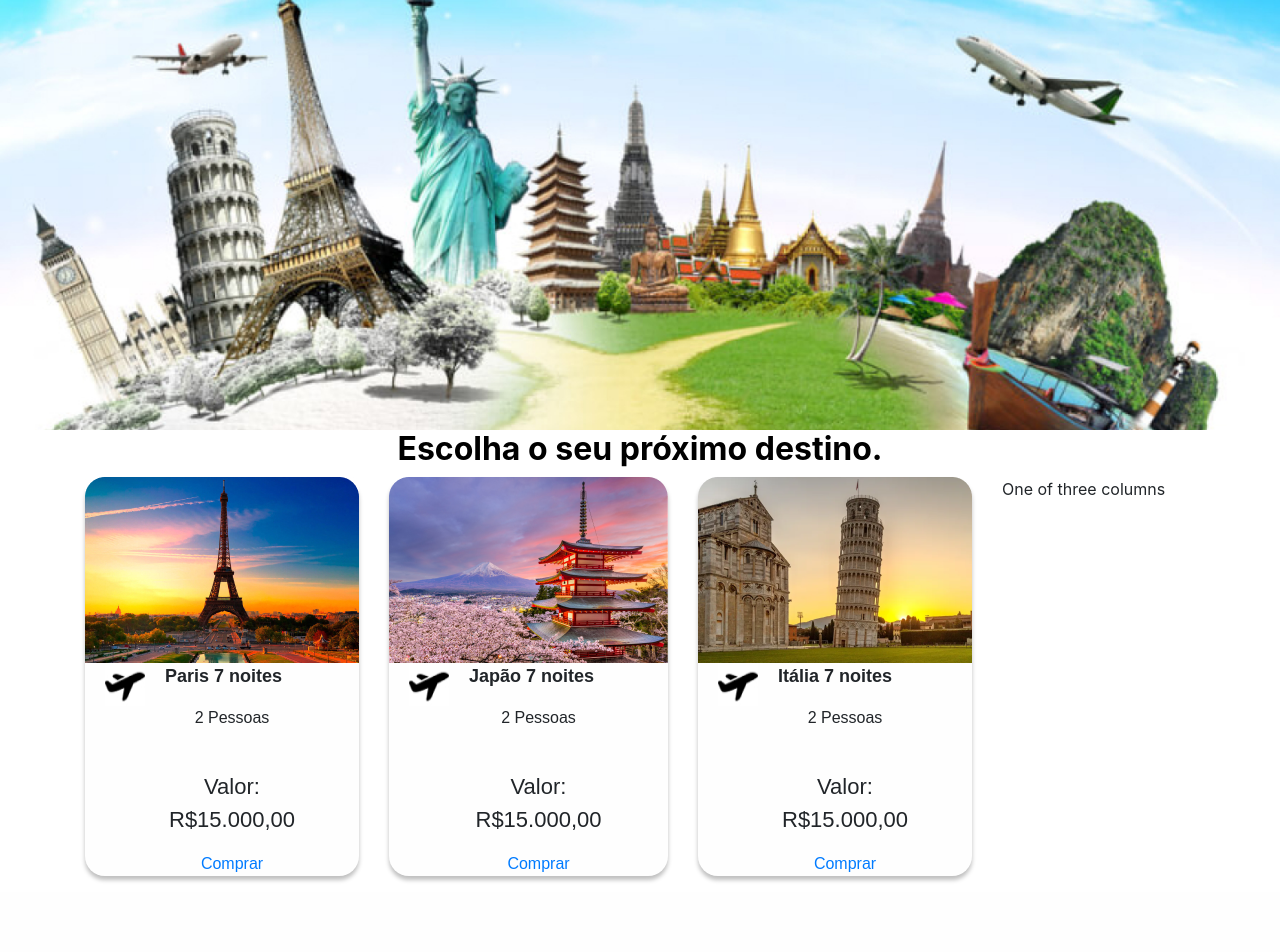
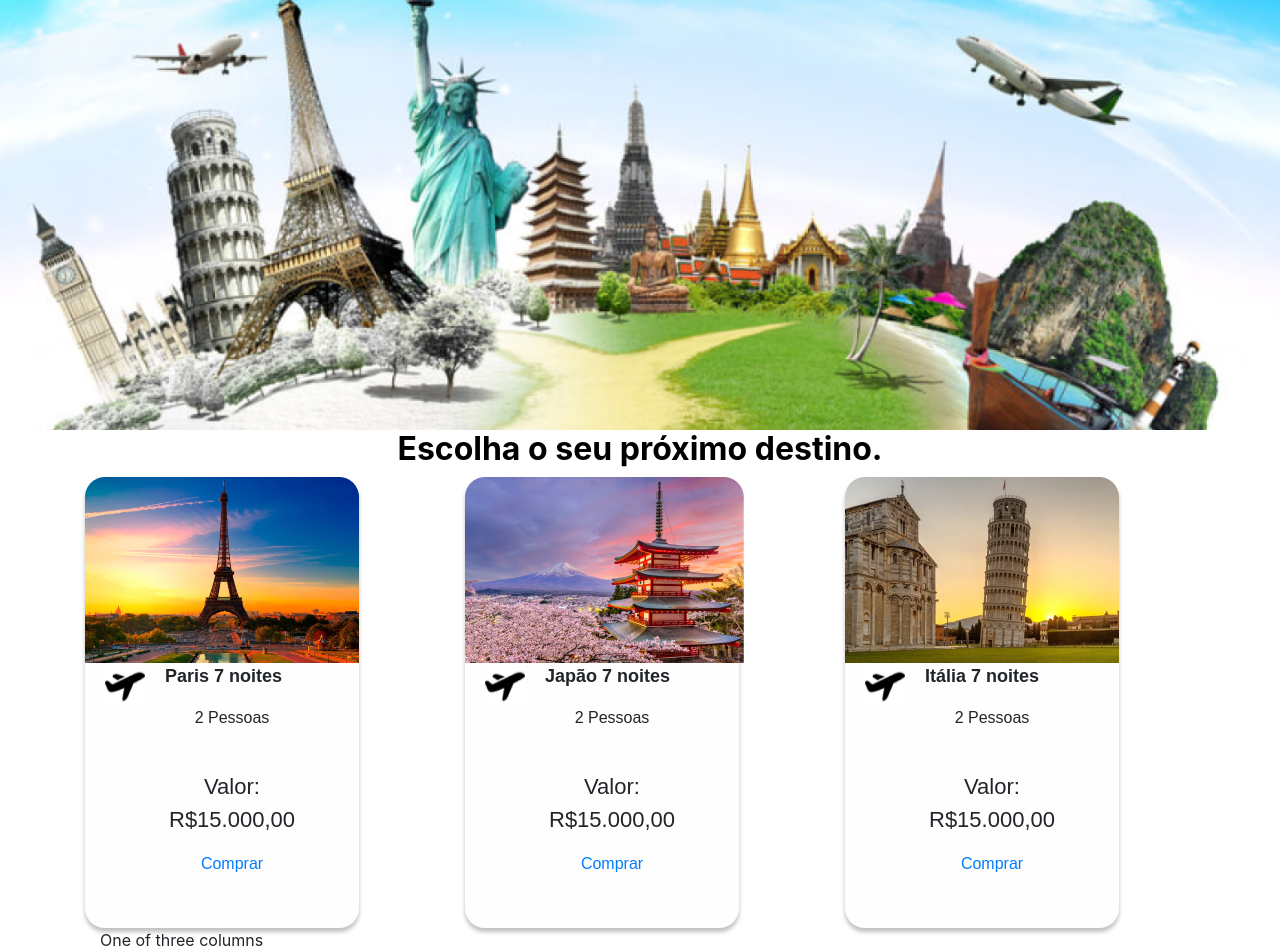
Before and after one commit to BrunoNascimentoBarbosa/ViagensPacotesWeb, a PHP site: page / in a window 1280 px wide. Shown: the part 57-1009 px from the top of the page. Before the commit the page ends 939 px from the top, so only its background shows below. Run offline with PHP 8.4, Linux system fonts and the light colour scheme.

Commit message:
Correção das imagens desconfiguradas

```diff
--- a/index.html
+++ b/index.html
@@ -83,7 +83,6 @@ Curso Análise e Desenvolvimento de Sistemas -->
 
 
                         <div class="col-sm">
-
                           <div class="box-pacote">
 
                             <img src="img/Japan-2107x1406 1.png">
@@ -100,7 +99,7 @@ Curso Análise e Desenvolvimento de Sistemas -->
                               }
                             </style>
                             <body>
-                                   <div id="paris">
+                              <div id="japao">
                                 <p class="titulo-pacote"><b>Japão 7 noites</b></p>
                               </div>
                             </body>
@@ -114,6 +113,7 @@ Curso Análise e Desenvolvimento de Sistemas -->
                             </div>
 
                           </div>
+
                         </div>
 
 
@@ -121,13 +121,12 @@ Curso Análise e Desenvolvimento de Sistemas -->
 
                             <div class="box-pacote">
 
-                                 <img src="img/torre-de-pisa.png">
-
+                              <img src="img/torre-de-pisa.jpg">
                               <div class="row titulo-pacote">
                               <img src="img/icons8-avião-50 1.jpg" style="width: 40px;">
 
                                  <style>
-                                    #itlia p {
+                                  #italia p {
                                    font-size: 18px;
                                  }
                                   #valor p {
@@ -135,7 +134,7 @@ Curso Análise e Desenvolvimento de Sistemas -->
                                  }
                                </style>
                                <body>
-                                   <div id="paris">
+                                 <div id="italia">
                                    <p class="titulo-pacote"><b>Itália 7 noites</b></p>
                                  </div>
                                </body>
@@ -150,6 +149,7 @@ Curso Análise e Desenvolvimento de Sistemas -->
 
                             </div>
                          </div>
+                  </div>
 
 
 
--- a/style/style.css
+++ b/style/style.css
@@ -8,6 +8,9 @@
 
 
 .box-pacote {
+    width: 274px;
+    height: 451px;
+    flex-shrink: 0;
     border-radius: 20px;
     background-color: rgba(250, 250, 250, 0.20);
     box-shadow: 0px 4px 4px 0px rgba(0, 0, 0, 0.25);
```
Also changed, not shown: img/torre-de-pisa.jpg (added). Lines whose indentation alone changed are shown as unchanged.
